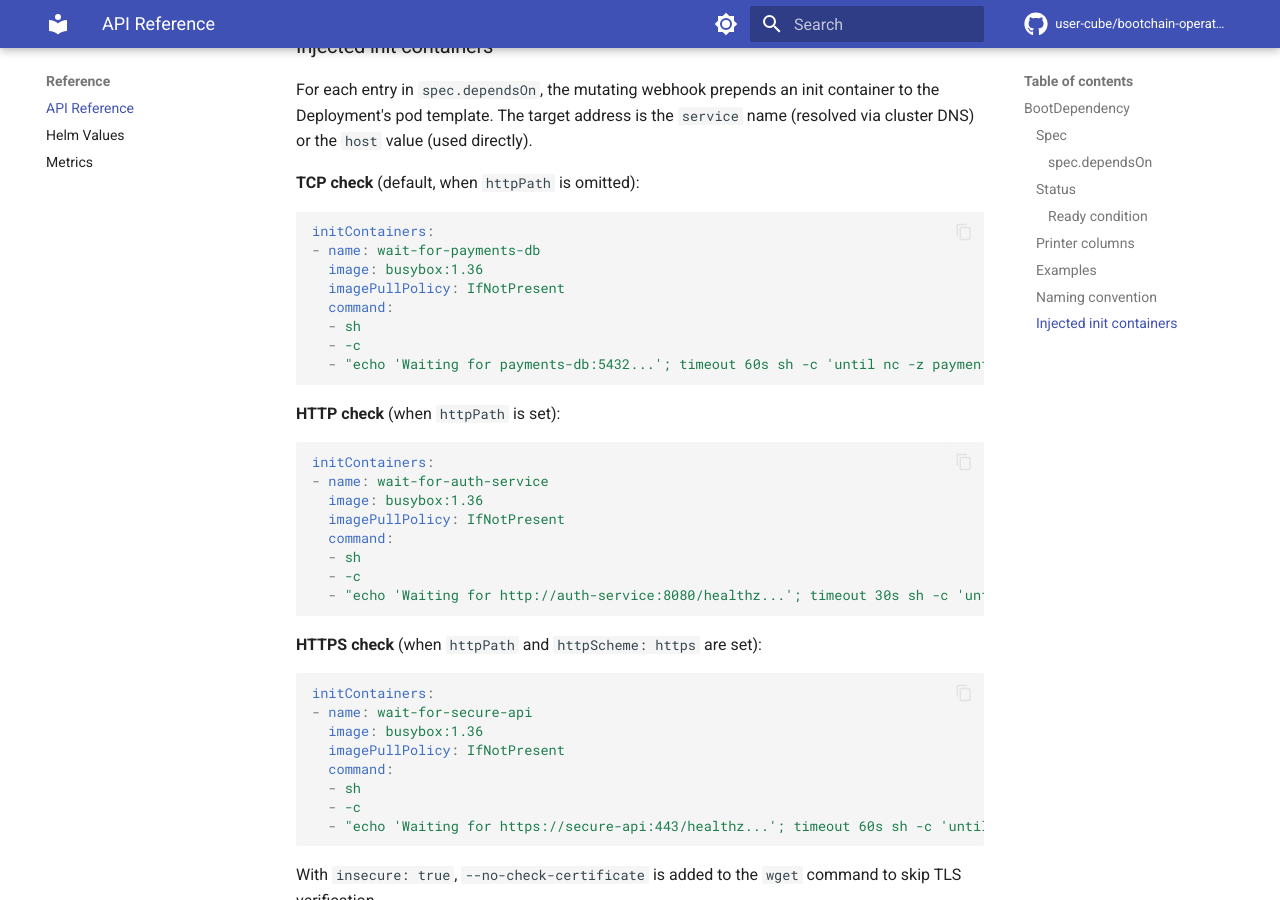
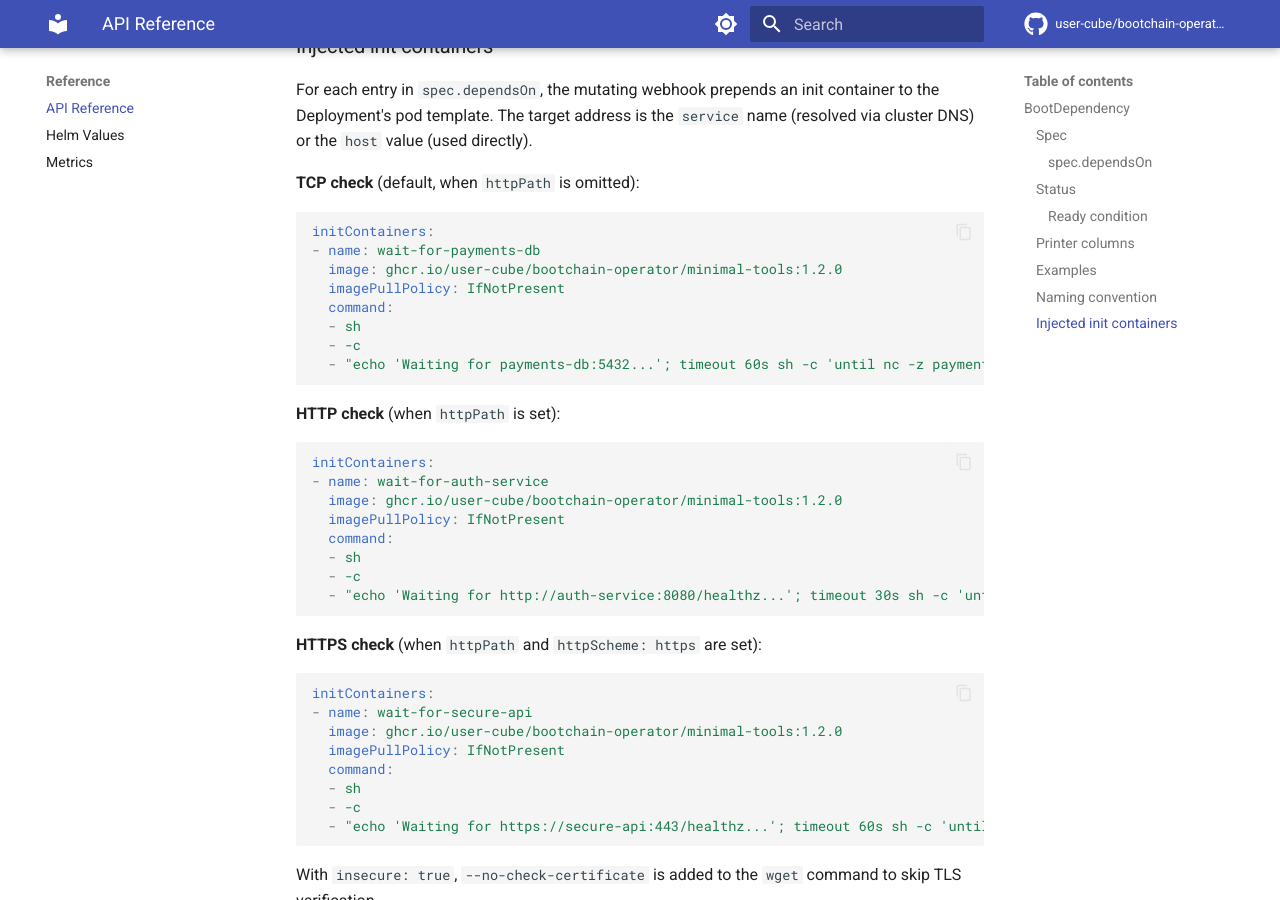
Before and after one commit to user-cube/bootchain-operator, an MkDocs documentation site: the page built from docs/reference/api.md, in a window 1280 px wide and 900 px high, scrolled down 4062 px. Built offline with MkDocs 1.6.1 and Material for MkDocs 9.7.7, drawn with Linux system fonts in a browser that asks for light colours; comment, search, counter and statistics services are not loaded.

Commit message:
feat: use minimal-tools image

````diff
--- a/docs/reference/api.md
+++ b/docs/reference/api.md
@@ -171,7 +171,7 @@ For each entry in `spec.dependsOn`, the mutating webhook prepends an init contai
 ```yaml
 initContainers:
 - name: wait-for-payments-db
-  image: busybox:1.36
+  image: ghcr.io/user-cube/bootchain-operator/minimal-tools:1.2.0
   imagePullPolicy: IfNotPresent
   command:
   - sh
@@ -184,7 +184,7 @@ initContainers:
 ```yaml
 initContainers:
 - name: wait-for-auth-service
-  image: busybox:1.36
+  image: ghcr.io/user-cube/bootchain-operator/minimal-tools:1.2.0
   imagePullPolicy: IfNotPresent
   command:
   - sh
@@ -197,7 +197,7 @@ initContainers:
 ```yaml
 initContainers:
 - name: wait-for-secure-api
-  image: busybox:1.36
+  image: ghcr.io/user-cube/bootchain-operator/minimal-tools:1.2.0
   imagePullPolicy: IfNotPresent
   command:
   - sh
````
Also changed, not shown: docs/architecture.md (+1 -1 lines), 2 other files.
